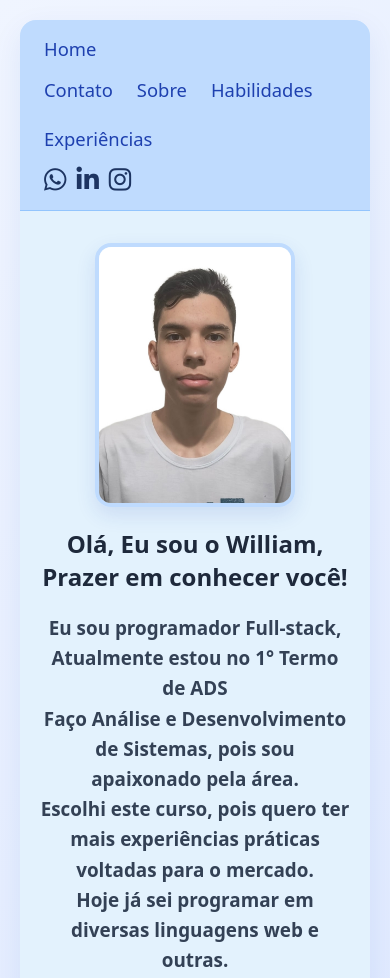
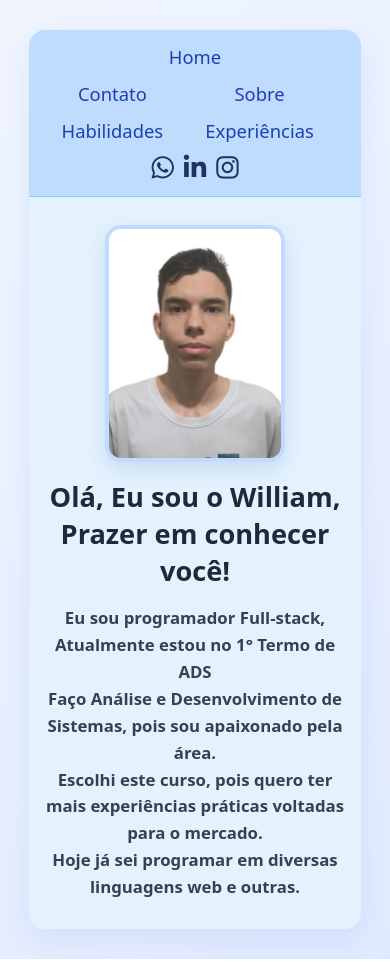
Before and after one commit to WilliamEduardo20/Portifolio, a plain HTML site: page html/sobre.html in a window 390 px wide. Shown: the top 978 px of the page. Drawn offline with Linux system fonts and the light colour scheme.

Commit message:
13:20 20/02/2026
Responsividade criada

```diff
--- a/css/contato.css
+++ b/css/contato.css
@@ -128,12 +128,41 @@ main ul {
 
 /* Responsividade */
 @media (max-width: 768px) {
+    .caixa {
+        width: 92%;
+        margin: 12px auto;
+    }
+
+    .cabeca {
+        flex-direction: column;
+        gap: 12px;
+        padding: 14px 16px;
+    }
+    .cabeca a { width: 100%; text-align: center;}
+
+    .Redireciona {
+        display: flex;
+        gap: 12px;
+        text-align: center;
+    }
+    .Redireciona a { width: 45%; }
+
     main {
-        padding: 32px 20px;
+        padding: 28px 16px;
         text-align: center;
+        gap: 16px;
     }
 
     main h1 {
         font-size: 2rem;
     }
+
+    main p,
+    main a {
+        font-size: 1.05rem;
+    }
+
+    main ul li {
+        margin: 6px 0;
+    }
 }
--- a/css/experiencias.css
+++ b/css/experiencias.css
@@ -123,13 +123,39 @@ main a:hover {
 
 /* Responsividade */
 @media (max-width: 768px) {
+    .caixa {
+        width: 92%;
+        margin: 12px auto;
+    }
+
+    .cabeca {
+        flex-direction: column;
+        gap: 12px;
+        padding: 14px 16px;
+    }
+    .cabeca a { width: 100%; text-align: center;}
+
+    .Redireciona {
+        display: flex;
+        gap: 12px;
+        text-align: center;
+    }
+    .Redireciona a { width: 45%; }
+
     main {
-        padding: 32px 20px;
+        padding: 28px 16px;
         text-align: center;
     }
 
+    main ul {
+        padding-left: 0;
+    }
+
     main a {
-        padding: 12px 20px;
+        display: block;
+        margin: 12px auto;
+        width: 90%;
+        padding: 14px 20px;
         font-size: 1.05rem;
     }
 }
--- a/css/habilidades.css
+++ b/css/habilidades.css
@@ -117,12 +117,33 @@ main img:hover {
 
 /* Responsividade */
 @media (max-width: 768px) {
+    .caixa {
+        width: 95%;
+        margin: 10px auto;
+    }
+
+    .cabeca {
+        flex-direction: column;
+        gap: 12px;
+        padding: 14px 16px;
+    }
+    .cabeca a { width: 100%; text-align: center;}
+
+    .Redireciona {
+        display: flex;
+        gap: 12px;
+        text-align: center;
+    }
+    .Redireciona a { width: 45%; }
+
     main {
-        gap: 24px;
+        padding: 28px 16px;
+        gap: 20px;
     }
 
     main img {
-        width: 120px;
-        height: 120px;
+        width: 110px;
+        height: 110px;
+        padding: 12px;
     }
 }
--- a/css/sobre.css
+++ b/css/sobre.css
@@ -149,16 +149,40 @@ main ul li {
 
 /* Responsividade */
 @media (max-width: 768px) {
-    main {
-        padding: 32px 20px;
+    .caixa {
+        width: 95%;
+        margin: 10px auto;
     }
 
-    main .foto-contato {
-        width: 220px;
-        height: 280px;     /* mantém proporção próxima do original */
+    .cabeca {
+        flex-direction: column;
+        gap: 12px;
+        padding: 14px 16px;
+    }
+    .cabeca a { width: 100%; text-align: center;}
+
+    .Redireciona {
+        display: flex;
+        gap: 12px;
+        text-align: center;
+    }
+    .Redireciona a { width: 45%; }
+
+    main {
+        padding: 28px 16px;
+        gap: 16px;
     }
 
-    main h1 {
-        font-size: 2.1rem;
+    main #foto {
+        width: 180px;
+        height: auto;
+    }
+
+    main h2 {
+        font-size: 1.7rem;
+    }
+
+    main p {
+        font-size: 1.05rem;
     }
 }
--- a/css/style.css
+++ b/css/style.css
@@ -136,20 +136,44 @@ hr {
     border-color: #93c5fd;
 }
 
-/* Responsividade – mantém side-by-side em telas maiores, empilha em mobile */
+/* Responsividade */
 @media (max-width: 768px) {
+    .caixa {
+        width: 95%;
+        margin: 10px auto;
+    }
+
+    .cabeca {
+        flex-direction: column;
+        gap: 12px;
+        padding: 14px 16px;
+    }
+    .cabeca a { width: 100%; text-align: center;}
+
+    .Redireciona {
+        display: flex;
+        gap: 12px;
+        text-align: center;
+    }
+    .Redireciona a { width: 45%; }
+
     main {
-        flex-direction: column;
-        align-items: center;
+        flex-direction: column-reverse;
+        padding: 24px 16px;
+        gap: 24px;
         text-align: center;
     }
 
     main .foto-programador {
-        width: 220px;
-        height: 280px;
+        width: 200px;
+        height: 260px;
     }
 
     main h1 {
-        font-size: 2.2rem;
+        font-size: 2.1rem;
+    }
+
+    main p {
+        font-size: 1.05rem;
     }
 }
--- a/html/sobre.html
+++ b/html/sobre.html
@@ -21,7 +21,7 @@
                 <a href="https://wa.me/18996348259">
                     <i class="fa-brands fa-whatsapp" style="color: #1D3461;" alt="whatsapp"></i>
                 </a>
-                <a href="www.linkedin.com/in/william-eduardo-di-martini-minorelli-b265853b2/">
+                <a href="https://www.linkedin.com/in/william-eduardo-di-martini-minorelli-b265853b2/">
                     <i class="fa-brands fa-linkedin-in" style="color: #1D3461;" alt="linkedin-in"></i>
                 </a>
                 <a href="https://www.instagram.com/william354096/">
```
Also changed, not shown: html/contato.html (+1 -1 lines), html/experiencias.html (+1 -1 lines), html/habilidades.html (+1 -1 lines), index.html (+1 -1 lines).
